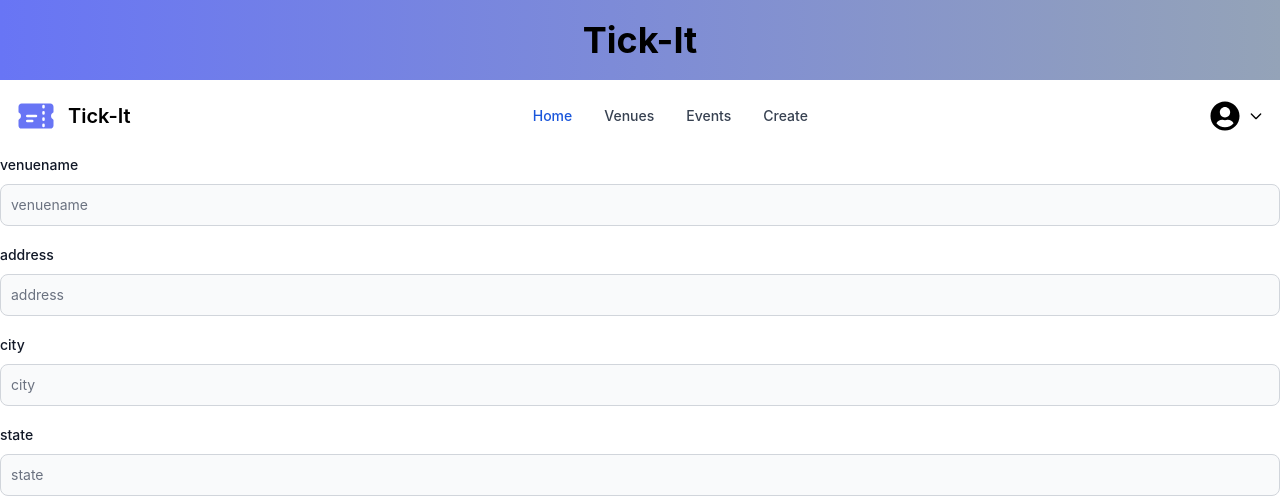
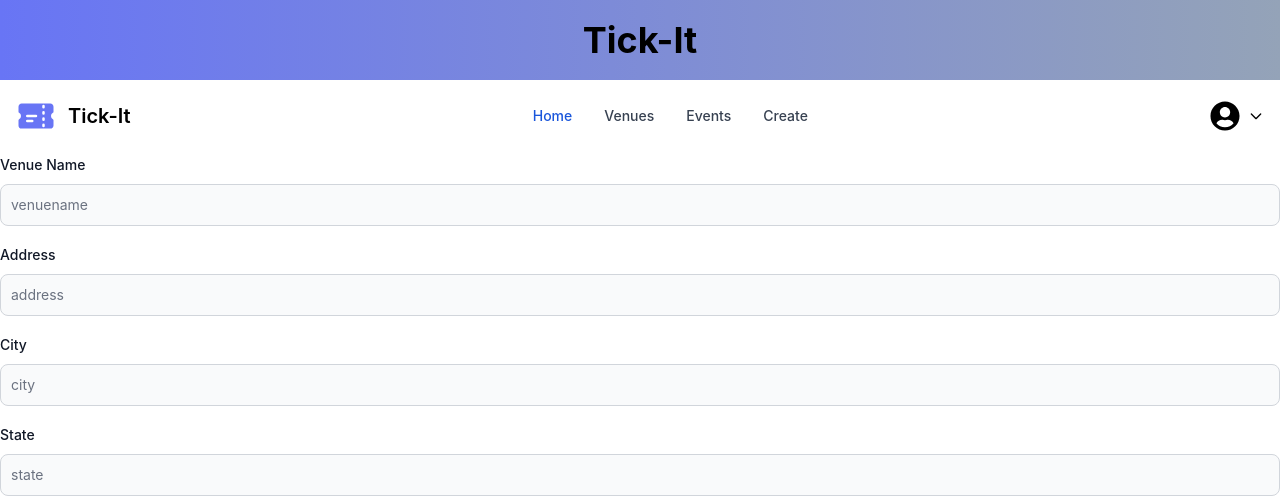
Before and after one commit to BChan26/Tick-iT, a React (Create React App) app in the folder client/: page /CreateVenue in a window 1280 px wide. Shown: the top 498 px of the page. Built offline with nearby package versions, Linux system fonts and the light colour scheme.

Commit message:
update of CRUD via EditVenue.jsx

```diff
--- a/client/src/components/CreateVenue.jsx
+++ b/client/src/components/CreateVenue.jsx
@@ -34,28 +34,28 @@ return (
 <form className="flex flex-col gap-4" onSubmit={handleLogin}>
         <div>
             <div className="mb-2 block">
-                <Label htmlFor="venuename" value="venuename"/>
+                <Label htmlFor="venuename" value="Venue Name"/>
             </div>
             <TextInput id="venuename" type="venuename" placeholder="venuename" name="venuename" value={formData.venuename} required={true} onChange={handleLoginForm}/>
         </div>
 
         <div>
             <div className="mb-2 block">
-                <Label htmlFor="address" value="address"/>
+                <Label htmlFor="address" value="Address"/>
             </div>
             <TextInput id="address" type="address" placeholder="address" name="address" value={formData.address} required={true} onChange={handleLoginForm}/>
         </div>
 
         <div>
             <div className="mb-2 block">
-                <Label htmlFor="city" value="city"/>
+                <Label htmlFor="city" value="City"/>
             </div>
             <TextInput id="city" type="city" placeholder="city" name="city" value={formData.city} required={true} onChange={handleLoginForm}/>
         </div>
 
         <div>
             <div className="mb-2 block">
-                <Label htmlFor="state" value="state"/>
+                <Label htmlFor="state" value="State"/>
             </div>
             <TextInput id="state" type="state" placeholder="state" name="state" value={formData.state} required={true} onChange={handleLoginForm}/>
         </div>
--- /dev/null
+++ b/client/src/components/EditVenue.jsx
@@ -0,0 +1,105 @@
+import axios from 'axios'
+import { useEffect, useState } from 'react'
+import { Button, Label, TextInput, ToggleSwitch, Dropdown } from 'flowbite-react'
+import Client from '../services/api'
+
+export default function EditVenue ({venue}) {
+
+//Initial value for useState for Editing venue
+const venueEdit = {
+    id: venue.id,
+    venuename: venue.venuename,
+    address: venue.address,
+    city: venue.city,
+    state: venue.state,
+    vaccinationrequired: false,
+    img: venue.venuename,
+}
+
+//useState, with editvenue as current state and setEditvenue as func to update state
+const [editvenue, setEditvenue] = useState(venueEdit)
+
+    //edit's handleChange w/ text input value updating venueText
+    const editHandleChange = (event) => {
+        setEditvenue({...editvenue,[event.target.name]: event.target.value})
+    }
+
+    //edit's handleSubmit to actualize changes
+    //runs axios call and updates state
+    const editHandleSubmit = (event) => {
+    event.preventDefault();
+        editvenues(editvenue)
+        setEditvenue(editvenue)
+        window.location.reload()
+    }
+
+    //axios call to update
+    const editvenues = async() => {
+        const post = await Client.put(`/venues/${venue.id}`, editvenue)
+        console.log(post.data)
+        setEditvenue(post.data)
+    }
+
+    return (
+        <div>
+
+
+            <Dropdown>
+                <form onSubmit={editHandleSubmit}>
+
+                <div>
+                    <div className="mb-2 block">
+                        <Label htmlFor="venuename" value="Venue Name"/>
+                    </div>
+                    <TextInput name="venuename" onChange={editHandleChange} value={editvenue.venuename} />
+                </div>
+
+                <div>
+                    <div className="mb-2 block">
+                        <Label htmlFor="address" value="Address"/>
+                    </div>
+                    <TextInput name="address" value={editvenue.address} onChange={editHandleChange}/>
+                </div>
+
+                <div>
+                    <div className="mb-2 block">
+                        <Label htmlFor="city" value="City"/>
+                    </div>
+                    <TextInput name="city" value={editvenue.city} onChange={editHandleChange}/>
+                </div>
+
+                <div>
+                    <div className="mb-2 block">
+                        <Label htmlFor="state" value="State"/>
+                    </div>
+                    <TextInput name="state" value={editvenue.state} onChange={editHandleChange}/>
+                </div>
+
+
+                <div className="flex flex-col gap-4">
+                    <ToggleSwitch
+                        checked={false}
+                        label="Vaccination Required"
+                        value={editvenue.vaccinationrequired}
+                        onChange={editHandleChange}
+                        />
+                </div>
+
+                <div>
+                    <div className="mb-2 block">
+                        <Label htmlFor="Image" value="Image"/>
+                    </div>
+                    <TextInput name="img" value={editvenue.img} onChange={editHandleChange}/>
+                </div>
+
+                <button className="button-styling" type="submit">
+                Edit Venue
+                </button>
+                </form>
+            </Dropdown>
+
+
+
+        </div>
+    )
+}
--- a/client/src/components/Venues.jsx
+++ b/client/src/components/Venues.jsx
@@ -4,6 +4,7 @@ import { useParams } from "react-router-dom"
 import axios from "axios"
 import { DataContext } from "../DataContext"
 import { Dropdown } from "flowbite-react"
+import EditVenue from './EditVenue'
 
 const Venues = () => {
   const { venues, setVenues } = useContext(DataContext)
@@ -67,6 +68,11 @@ const Venues = () => {
                   {venue.city}, {venue.state}
                 </h3>
               </div>
+
+              <div>
+                <EditVenue venue={venue}/>
+              </div>
+
             </div>
             <div className="flex justify-center">
               <Dropdown label="Events" dismissOnClick={false}>
```
